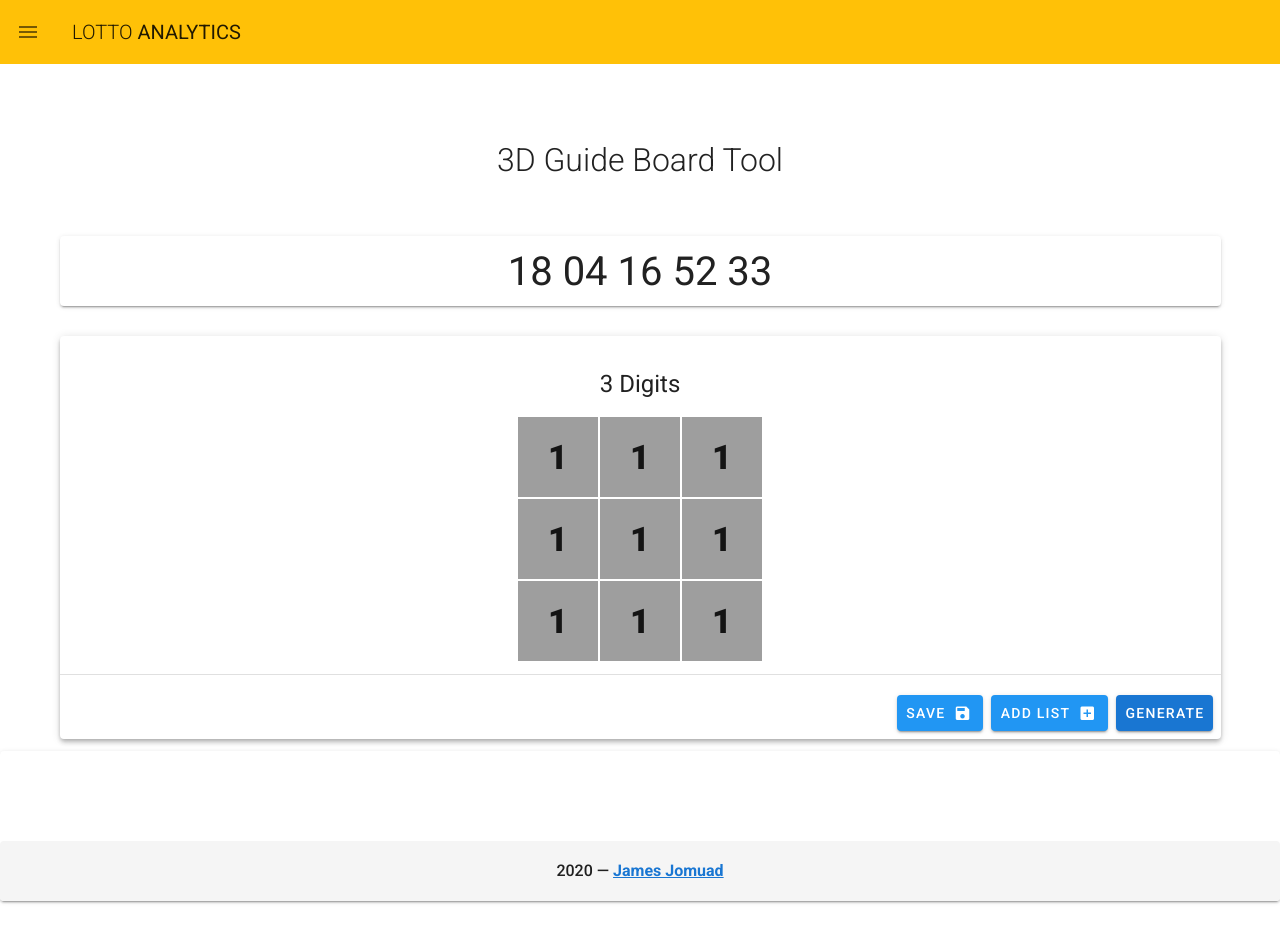
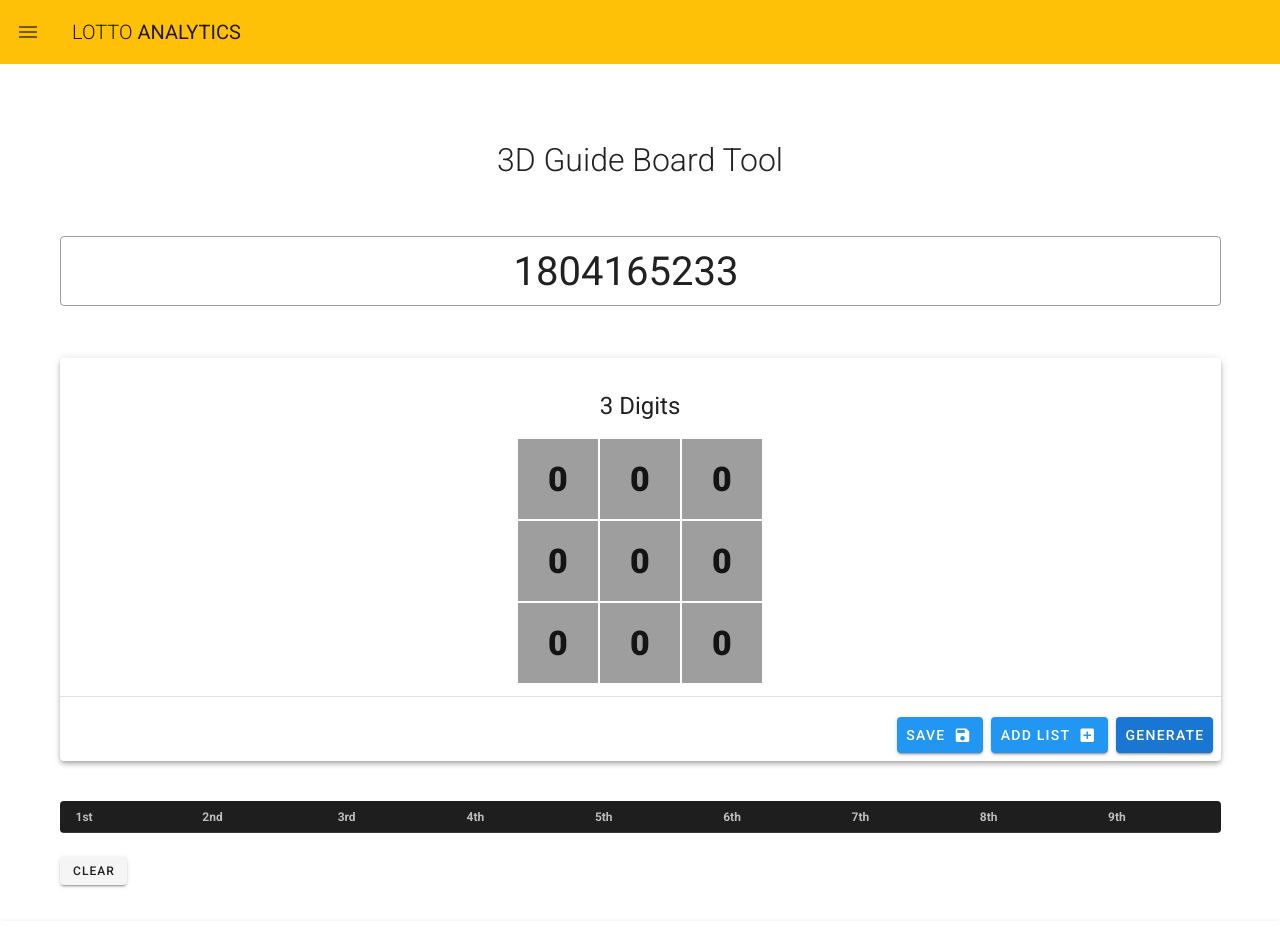
Before and after one commit to jamesjomuad/3d-lotto-analytics, a Vue app: page /#/triple/tools in a window 1280 px wide. Shown: the top 952 px of the page. Before the commit the page ends 901 px from the top, so only its background shows below. Built offline with nearby package versions, Linux system fonts and the light colour scheme.

Commit message:
Event Bus

```diff
--- a/src/components/3digit.vue
+++ b/src/components/3digit.vue
@@ -39,21 +39,22 @@
 
 <script>
 import _ from 'underscore'
+import { eBus } from '../main'
 
 export default {
-    name: "ThreeCard",
-    props: ['value'],
+    name: "threeCard",
+    props: ['value','disabled'],
     data(){
         return {
             vNumber: "18 04 16 52 33",
-            cardData: [1,1,1,1,1,1,1,1,1],
+            cardData: [0,0,0,0,0,0,0,0,0],
             loader: false
         }
     },
     methods:{
         play3D(){
             let maxRedundant = 3
-            let choices = this.value.replace(/ /g, '').split('');
+            let choices = this.vNumber.replace(/ /g, '').split('');
             let output = []
 
             for (output = []; output.length < 9; output) {
@@ -64,13 +65,14 @@ export default {
             }
 
             this.cardData = output
+            this.value.output = output
 
-            console.log(choices)
+            eBus.$emit('threeCard.play', output)
         }
     },
     beforeMount(){
-        if(this.value){
-            this.vNumber = this.value
+        if(typeof this.value == 'object' && this.value.input){
+            this.vNumber = this.value.input
         }else{
             console.log("ThreeCar! Please provide a v-model.")
         }
--- a/src/main.js
+++ b/src/main.js
@@ -13,6 +13,7 @@ window._ = underscore
 
 Vue.config.productionTip = false
 
+export const eBus = new Vue();
 
 new Vue({
   router,
--- a/src/views/triple/Tools.vue
+++ b/src/views/triple/Tools.vue
@@ -5,13 +5,16 @@
         </div>
 
         <template>
-            <v-row>
+            <v-row class="mb-10">
                 <v-col cols="12" md="12">
                     <v-text-field
-                        v-model="vNumber"
-                        solo
-                        label="Solo"
-                        placeholder="18 04 16 52 33"
+                        v-model="cardModel.input"
+                        outlined
+                        :clearable="true"
+                        :rules="[rules.required, rules.counter,rules.isNumber]"
+                        hide-details="auto"
+                        validate-on-blur
+                        placeholder="1804165233"
                         height="70"
                         style="font-size: 40px;"
                         class="vNumber"
@@ -20,7 +23,40 @@
             </v-row>
         </template>
 
-        <ThreeCard v-model="vNumber" />
+        <ThreeCard v-model="cardModel" :disabled="true"/>
+
+        <v-simple-table
+            dark
+            dense
+            class="mt-10"
+        >
+            <template v-slot:default>
+                <thead>
+                    <tr>
+                        <th class="text-left">1st</th>
+                        <th class="text-left">2nd</th>
+                        <th class="text-left">3rd</th>
+                        <th class="text-left">4th</th>
+                        <th class="text-left">5th</th>
+                        <th class="text-left">6th</th>
+                        <th class="text-left">7th</th>
+                        <th class="text-left">8th</th>
+                        <th class="text-left">9th</th>
+                    </tr>
+                </thead>
+                <tbody>
+                    <tr v-for="(items,n) in history" :key="n">
+                        <td v-for="(item,i) in items" :key="i">
+                            <strong>
+                                {{item.join('')}}
+                            </strong>
+                        </td>
+                    </tr>
+                </tbody>
+            </template>
+        </v-simple-table>
+
+        <v-btn small class="my-6" @click="history=[]">Clear</v-btn>
 
     </v-container>
 </template>
@@ -29,21 +65,11 @@
     .v-input.vNumber input{
         text-align: center;
     }
-    .flex-break {
-        flex-basis: 100%;
-        height: 0;
-    }
-    .tripleGame{
-        max-width: 250px;
-        margin: auto;
-    }
-    .tripleGame .v-avatar {
-        margin: 1px!important;
-    }
 </style>
 
 <script>
-import ThreeCard from '../../components/3digit';
+import { eBus } from '../../main'
+import ThreeCard from '../../components/3digit'
 
 export default {
     name: 'Pattern',
@@ -53,13 +79,56 @@ export default {
     },
     data(){
         return {
-            vNumber: "18 04 16 52 33",
+            // vNumber: "18 04 16 52 33",
+            cardModel: {
+                input: "1804165233",
+                output: null
+            },
+            rules: {
+                required: value => !!value || 'Required.',
+                counter: value => (value.length <= 10) || 'Max 10 numbers',
+                isNumber: value => {
+                    return (value > 0) || 'Invalid number.'
+                },
+            },
+            history:[]
         }
     },
     computed: {
         PageTitle: function () {
             return this.$options.title;
+        },
+    },
+    methods:{
+        addHistory(){
+            let tmp = []
+            let output = this.cardModel.output
+
+
+            // Posible box combination
+            // Row pattern
+            tmp.push([output[0],output[1],output[2]])
+            tmp.push([output[3],output[4],output[5]])
+            tmp.push([output[6],output[7],output[8]])
+
+            // X pattern
+            tmp.push([output[0],output[4],output[8]])
+            tmp.push([output[2],output[4],output[6]])
+            tmp.push([output[1],output[4],output[7]])
+
+            // Column pattern
+            tmp.push([output[0],output[3],output[6]])
+            tmp.push([output[1],output[4],output[7]])
+            tmp.push([output[2],output[5],output[8]])
+
+            this.history.push(tmp)
         }
+    },
+    created(){
+        eBus.$on('threeCard.play',(data)=>{
+            this.addHistory()
+            console.log(data)
+        })
     }
 }
 </script>
```
